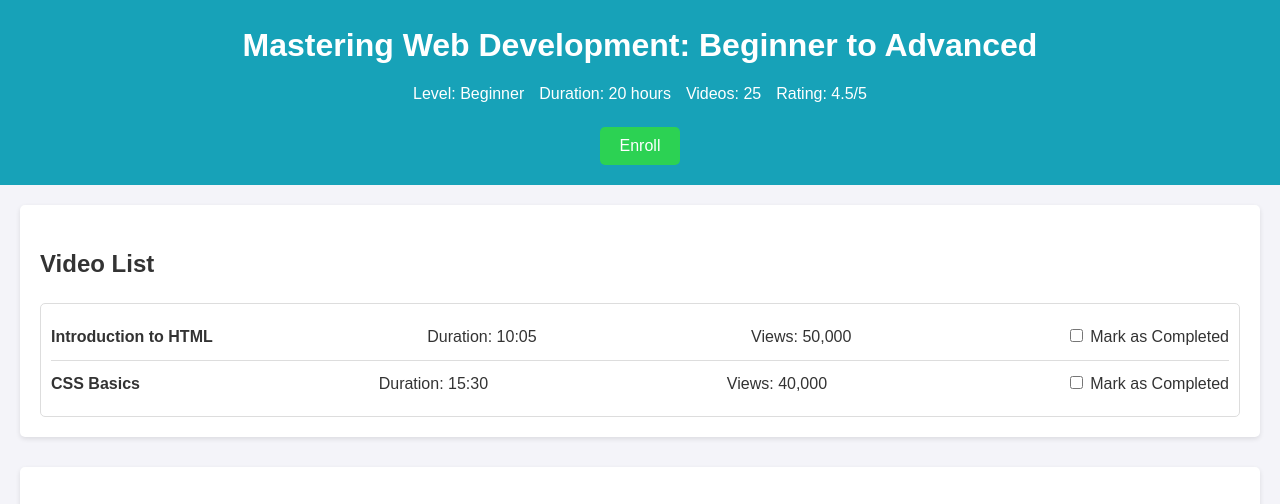
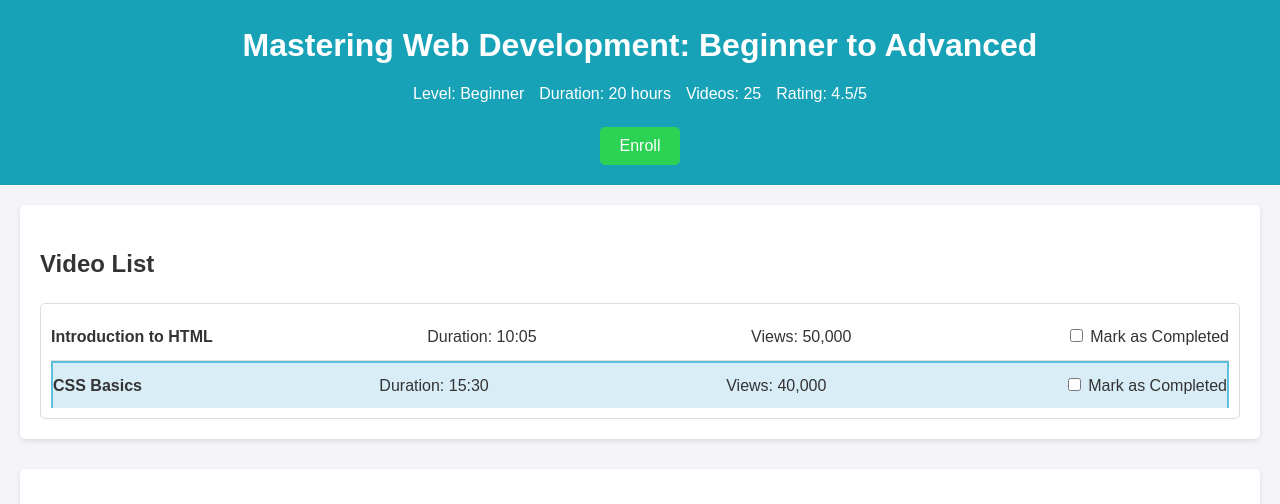
Before and after one commit to DEVAYUSHOPS/Youtube-like-1, a plain HTML site: page index.html in a window 1280 px wide. Both pictures are taken after a click on the element 640 px from the left and 360 px from the top of the page. Shown: the top 504 px of the page. Drawn offline with Linux system fonts and the light colour scheme.

Commit message:
did some changes on navigation

```diff
--- a/script.js
+++ b/script.js
@@ -56,22 +56,65 @@ document.addEventListener('DOMContentLoaded', () => {
 
     loadNotes();
 
+    // Video data
+    const videoData = [
+        {
+            title: "Introduction to HTML",
+            duration: "10:05",
+            views: "50,000",
+            src: "https://www.youtube.com/embed/IhyzIwZ7xxk?rel=0"
+        },
+        {
+            title: "CSS Basics",
+            duration: "15:30",
+            views: "40,000",
+            src: "https://www.youtube.com/embed/IhfDFPgh_Nk?rel=0"
+        }
+    ];
+
+    const videoFrame = document.querySelector('#video-frame');
+    const summaryContainer = document.querySelector('.video-summary p');
+    const videoListContainer = document.querySelector('.video-list');
+
+    // Populate the video list dynamically
+    videoListContainer.innerHTML = '';
+    videoData.forEach((video, index) => {
+        const videoItem = document.createElement('div');
+        videoItem.className = 'video-item';
+        videoItem.dataset.index = index;
+        videoItem.innerHTML = `
+            <span class="video-title">${video.title}</span>
+            <span>Duration: ${video.duration}</span>
+            <span>Views: ${video.views}</span>
+            <label>
+                <input type="checkbox" class="mark-completed"> Mark as Completed
+            </label>
+        `;
+        videoListContainer.appendChild(videoItem);
+    });
+
+    // Handle video selection
+    videoListContainer.addEventListener('click', (event) => {
+        const videoItem = event.target.closest('.video-item');
+        if (videoItem) {
+            const index = videoItem.dataset.index;
+            const selectedVideo = videoData[index];
+
+            // Update the video source and summary
+            videoFrame.src = selectedVideo.src;
+            summaryContainer.textContent = aiSummaries[selectedVideo.title] || "Summary not available.";
+
+            // Highlight the active video
+            document.querySelectorAll('.video-item').forEach(item => item.classList.remove('active-video'));
+            videoItem.classList.add('active-video');
+        }
+    });
+
     // AI-Generated Summaries
     const aiSummaries = {
         "Introduction to HTML": "This video covers the basics of HTML, including tags, structure, and semantic elements.",
         "CSS Basics": "Learn the fundamentals of CSS, including selectors, properties, and responsive design techniques."
     };
-
-    const videoItems = document.querySelectorAll('.video-item');
-
-    videoItems.forEach(video => {
-        video.addEventListener('click', () => {
-            const title = video.querySelector('.video-title').textContent;
-            const summary = aiSummaries[title] || "Summary not available.";
-            const summaryContainer = document.querySelector('.video-summary p');
-            summaryContainer.textContent = summary;
-        });
-    });
 
     // Update Progress Tracker
     function updateProgress() {
@@ -92,10 +135,8 @@ document.addEventListener('DOMContentLoaded', () => {
     updateProgress();
 
     // Video Player Error Handling
-    const videoFrame = document.querySelector('#video-frame');
     videoFrame.addEventListener('error', () => {
         videoFrame.src = '';
-        const summaryContainer = document.querySelector('.video-summary p');
         summaryContainer.textContent = "Error loading video. Please check the link.";
     });
 
@@ -124,4 +165,16 @@ document.addEventListener('DOMContentLoaded', () => {
     downloadCertificateButton.addEventListener('click', () => {
         alert('Congratulations on completing the course! Your certificate will be downloaded.');
     });
+
+    // Initial video setup
+    const firstVideo = videoData[0];
+    if (firstVideo) {
+        videoFrame.src = firstVideo.src;
+        summaryContainer.textContent = aiSummaries[firstVideo.title] || "Summary not available.";
+    }
+
+    // Ensure checkbox completion logic remains consistent
+    document.querySelectorAll('.mark-completed').forEach((checkbox) => {
+        checkbox.addEventListener('change', updateProgress);
+    });
 });
--- a/styles.css
+++ b/styles.css
@@ -81,6 +81,11 @@ main {
     padding: 10px;
 }
 
+.video-list-section .video-item.active-video {
+    background-color: #d9edf7;
+    border: 2px solid #5bc0de;
+    transition: background-color 0.3s ease, border-color 0.3s ease;
+}
 .video-list-section .video-item {
     border-bottom: 1px solid #ddd;
     padding: 10px 0;
```
